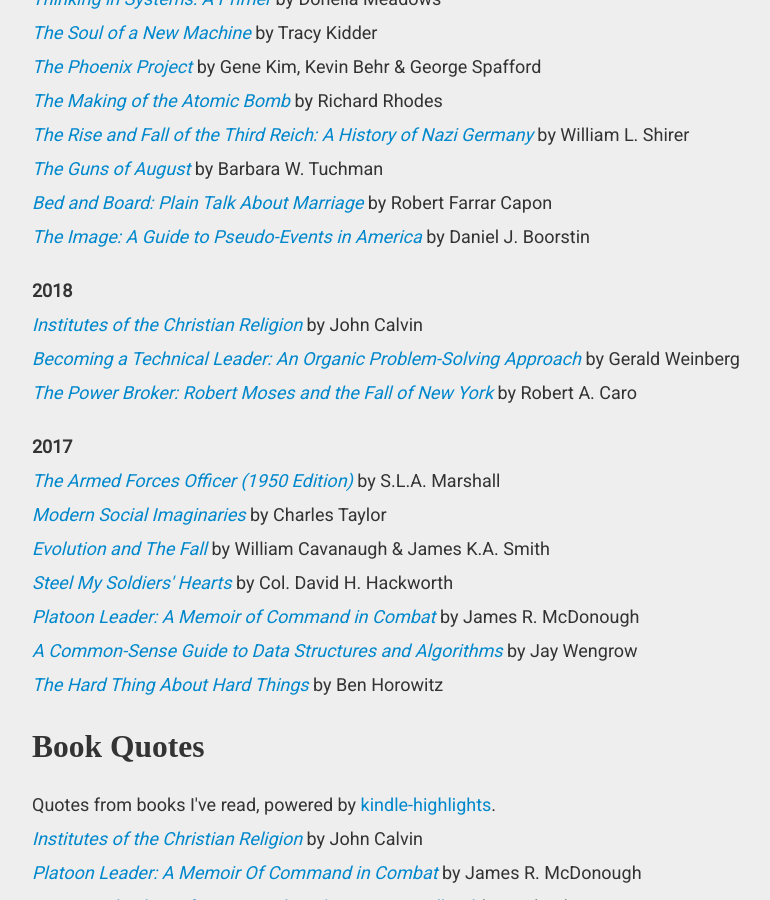
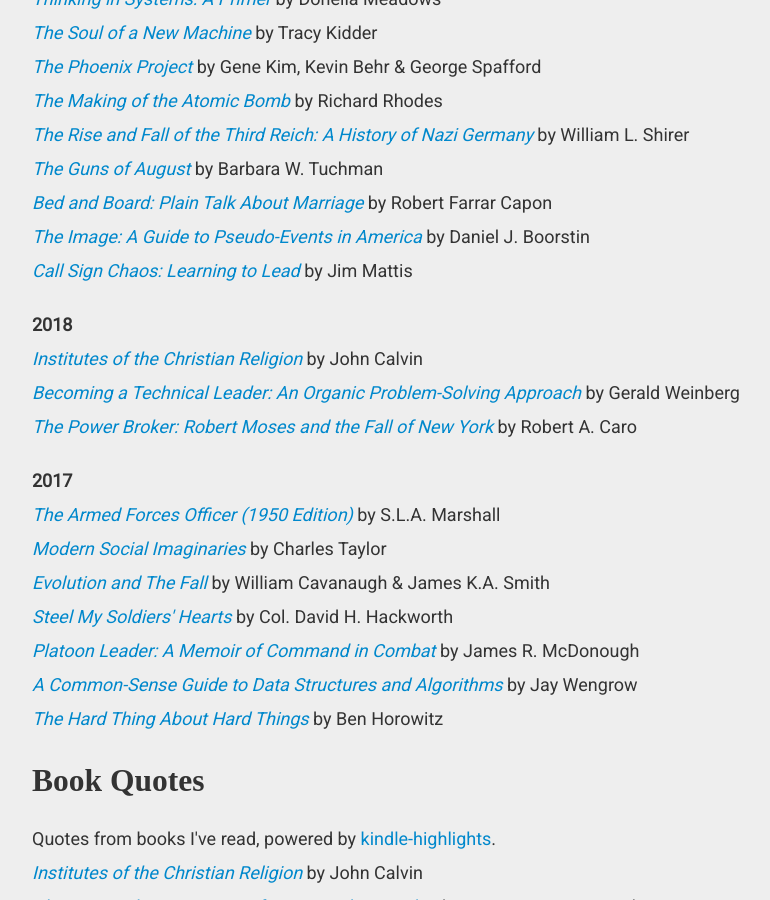
Before and after one commit to speric/speric.github.com, a Jekyll site: the page built from books/index.html, in a window 1280 px wide and 900 px high, scrolled down 519 px. Shown: the whole window, without its empty margins (218-988 px from the left). Built offline with Jekyll 4.4.1, drawn with Linux system fonts in a browser that asks for light colours; some web fonts are replaced; comment, search, counter and statistics services are not loaded.

Commit message:
Add Call Sign Chaos to Books

```diff
--- a/books/index.html
+++ b/books/index.html
@@ -20,6 +20,7 @@ header_img: "quotes.jpg"
 <p><i><a href="https://www.amazon.com/Guns-August-Pulitzer-Prize-Winning-Outbreak/dp/0345476093">The Guns of August</a></i> by Barbara W. Tuchman</p>
 <p><i><a href="https://www.amazon.com/Bed-Board-Plain-About-Marriage/dp/0998917117/">Bed and Board: Plain Talk About Marriage</a></i> by Robert Farrar Capon</p>
 <p><i><a href="https://www.amazon.com/Image-Guide-Pseudo-Events-America/dp/0679741801">The Image: A Guide to Pseudo-Events in America</a></i> by Daniel J. Boorstin</p>
+<p><i><a href="https://www.amazon.com/Call-Sign-Chaos-Learning-Lead/dp/0812996836">Call Sign Chaos: Learning to Lead</a></i> by Jim Mattis</p>
 
 <br/>
 
```
